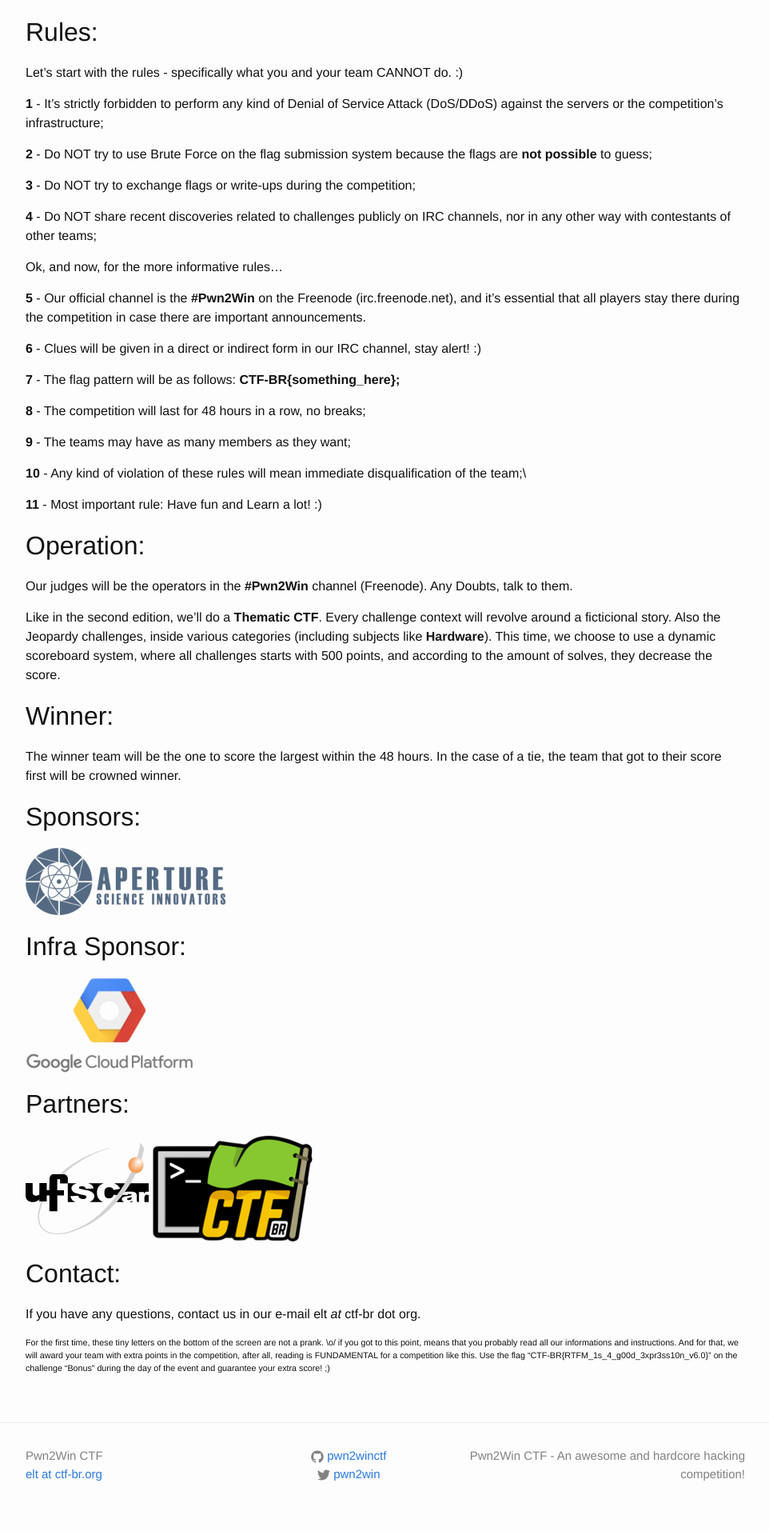
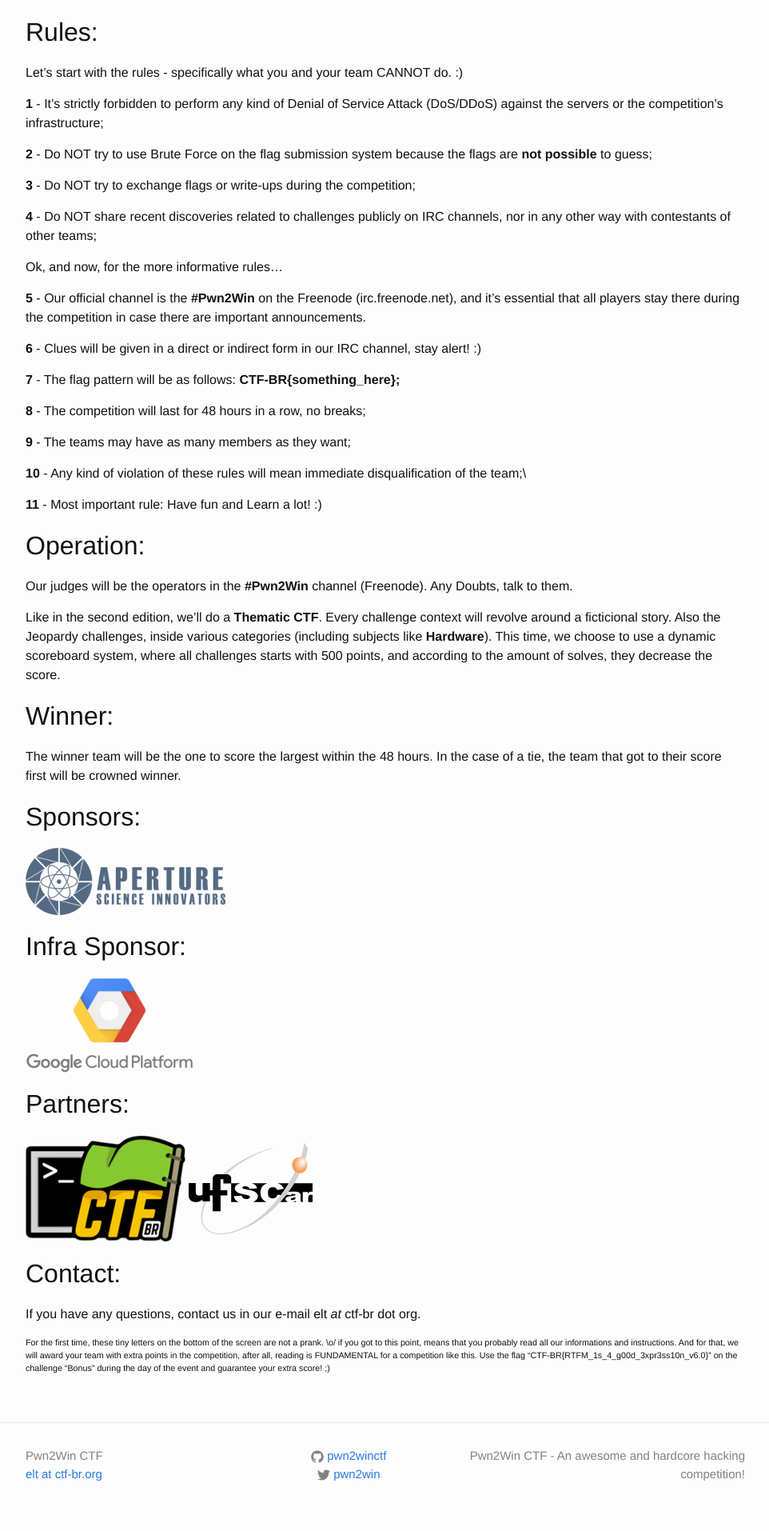
Before and after one commit to nusiloot/pwn2win.party, a Jekyll site: the page built from rules.md, in a window 1280 px wide. Shown: the part 1042-2956 px from the top of the page at 80% size, without its empty margins (158-1120 px from the left). Built offline with Jekyll 4.4.1, drawn with Linux system fonts in a browser that asks for light colours.

Commit message:
Update rules.md

```diff
--- a/rules.md
+++ b/rules.md
@@ -92,7 +92,7 @@ The winner team will be the one to score the largest within the 48 hours. In the
 
 ## Partners:
 
-[![](https://pwn2win.party/imgs/logoUFSCar.svg)](https://www2.ufscar.br/)  [![](https://pwn2win.party/imgs/ctfbr_logo.png)](https://ctf-br.org/)
+[![](https://pwn2win.party/imgs/ctfbr_logo.png)](https://ctf-br.org/)  [![](https://pwn2win.party/imgs/logoUFSCar.svg)](https://www2.ufscar.br/)
 
 
 
```
